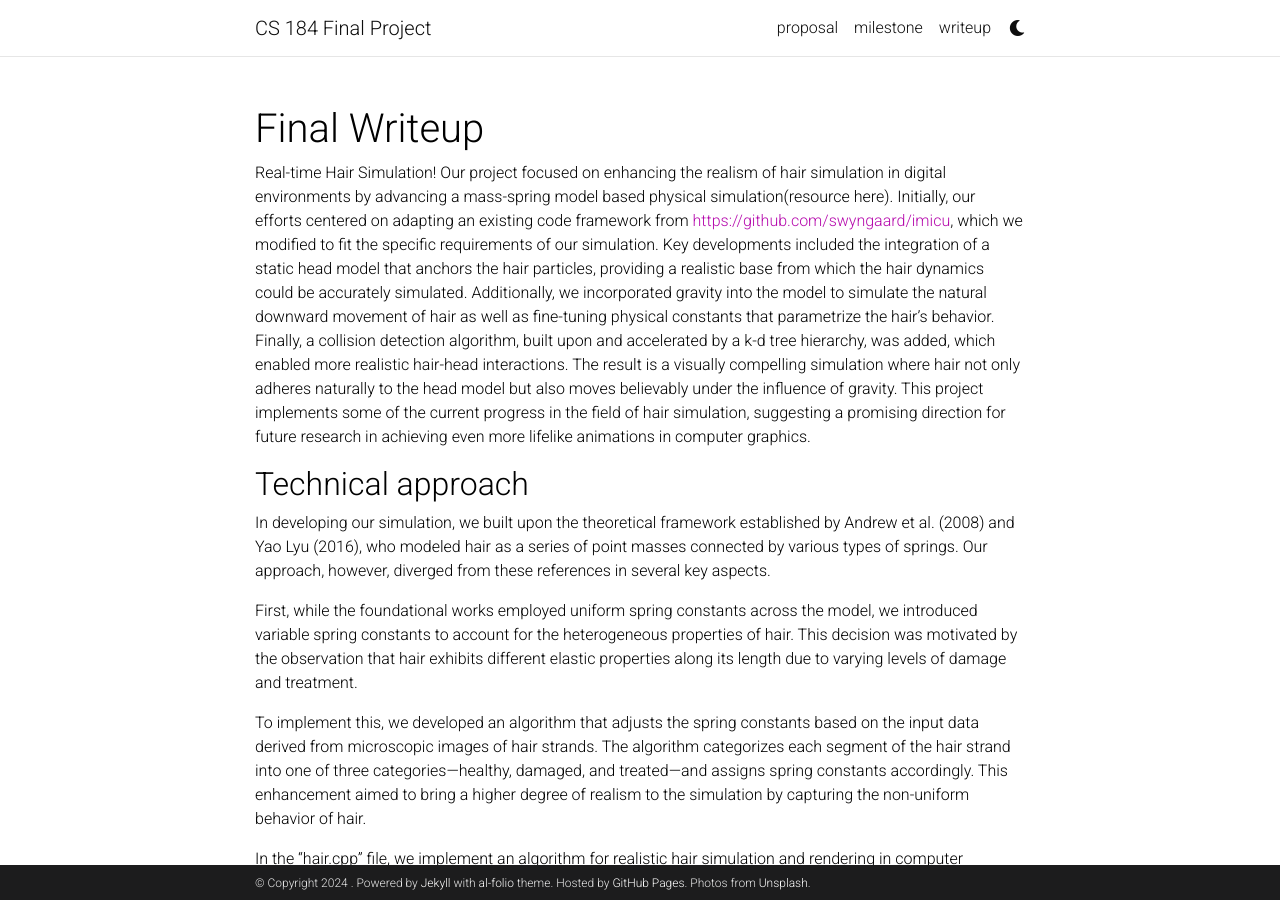
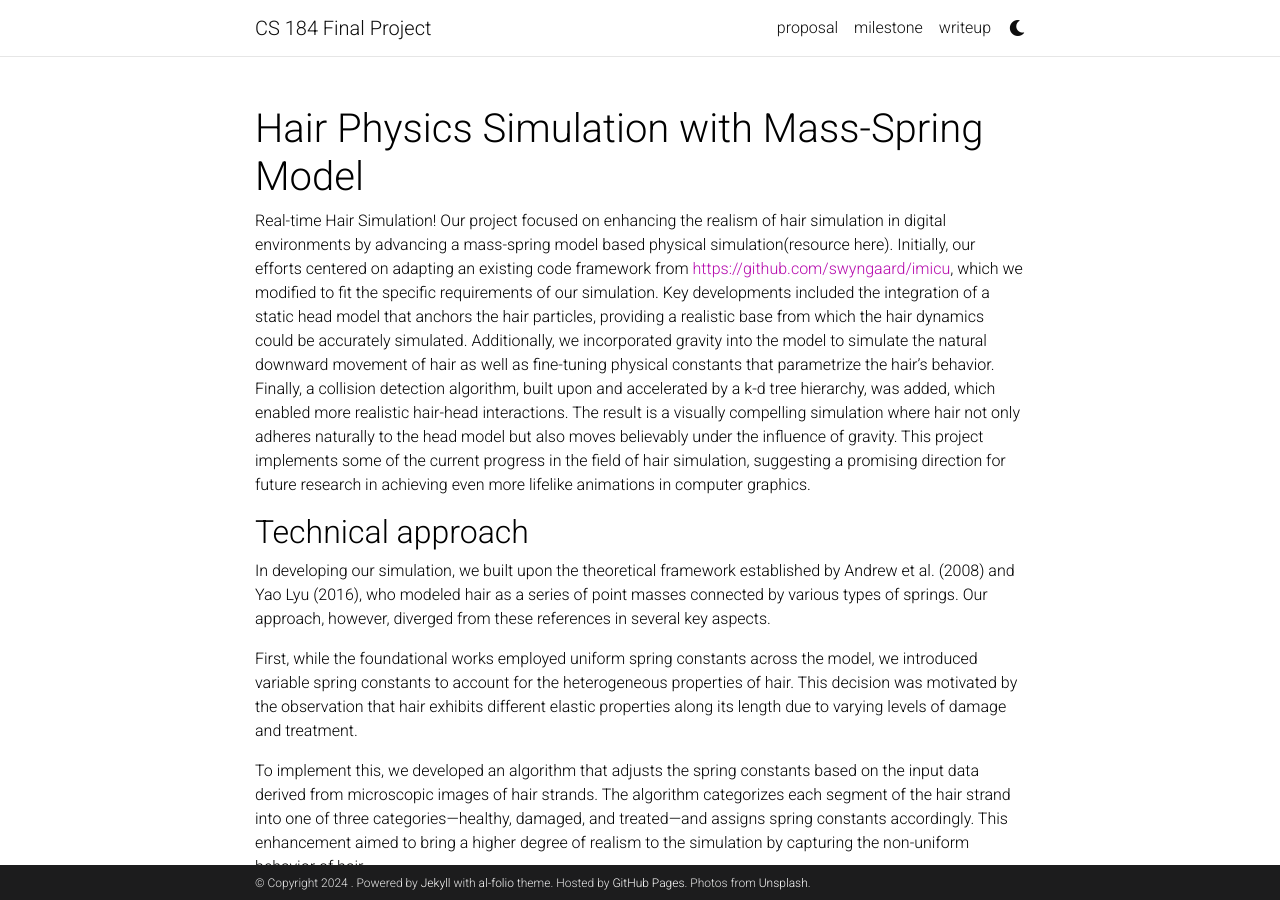
Before and after one commit to Blackfeather0x1/cs184-final-website, a Jekyll site: the page built from _pages/writeup.md, in a window 1280 px wide and 900 px high. Built offline with Jekyll 4.4.1, drawn with Linux system fonts in a browser that asks for light colours; formulas are drawn with MathJax 3; comment, search, counter and statistics services are not loaded; a style sheet for code colours, icons or effects is not loaded.

Commit message:
Final Report - Modify title

```diff
--- a/_pages/writeup.md
+++ b/_pages/writeup.md
@@ -73,7 +73,7 @@ From a high level, other than referencing documentation on how certain built in
 = To translate the springs from 2-D to 3-D for the cube object specifically, we referenced slides by [Carnegie Mellon University’s Fall 2002 offering of Computer Graphics 15-462](https://www.cs.cmu.edu/~barbic/jellocube_bw.pdf)
 - [Unity documentation on how the mesh class works](https://docs.unity3d.com/Manual/UsingtheMeshClass.html) so we know the appropriate information to supply when rendering the mesh. -->
 
-# Final Writeup
+# Hair Physics Simulation with Mass-Spring Model
 
 Real-time Hair Simulation! Our project focused on enhancing the realism of hair simulation in digital environments by advancing a mass-spring model based physical simulation(resource here). Initially, our efforts centered on adapting an existing code framework from [https://github.com/swyngaard/imicu](https://github.com/swyngaard/imicu), which we modified to fit the specific requirements of our simulation. Key developments included the integration of a static head model that anchors the hair particles, providing a realistic base from which the hair dynamics could be accurately simulated. Additionally, we incorporated gravity into the model to simulate the natural downward movement of hair as well as fine-tuning physical constants that parametrize the hair’s behavior. Finally, a collision detection algorithm, built upon and accelerated by a k-d tree hierarchy, was added, which enabled more realistic hair-head interactions. The result is a visually compelling simulation where hair not only adheres naturally to the head model but also moves believably under the influence of gravity. This project implements some of the current progress in the field of hair simulation, suggesting a promising direction for future research in achieving even more lifelike animations in computer graphics.
 
```
Also changed, not shown: _pages/img/500_strands.gif (added), _pages/img/sphere-springs.png (deleted), 3 other files.
